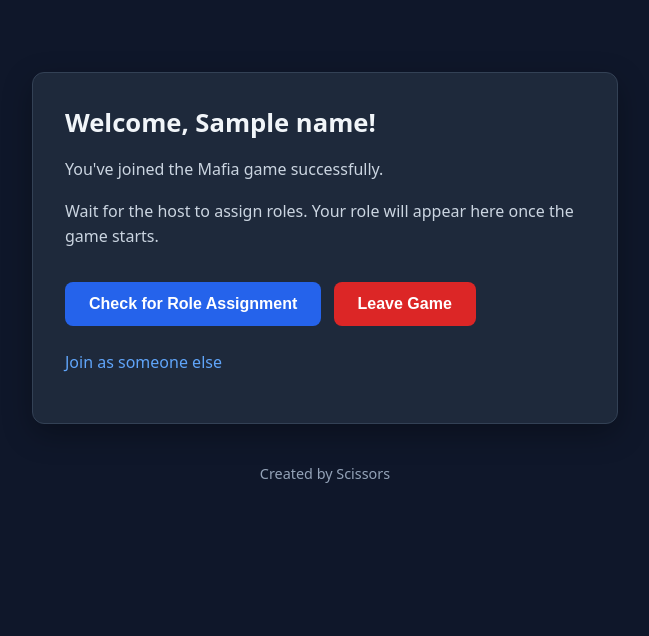
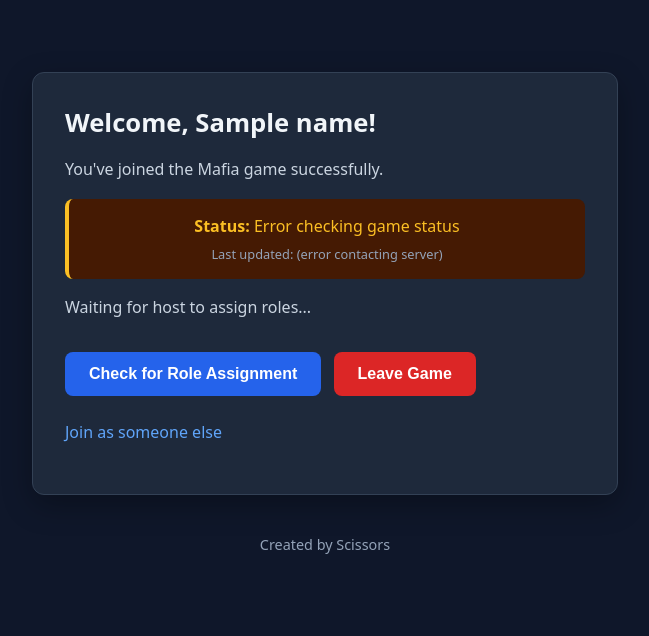
Before and after one commit to anamachivaya/mafia-game, a Flask app: template templates/thanks.html in a window 1280 px wide. Shown: the top 636 px of the page, without its empty margins (315-964 px from the left). Run offline with Flask 3, Linux system fonts and the light colour scheme; the template is opened without the code that fills it: most values are stand-ins (such as "Sample title", 1, 10 or a date in 2020).

Commit message:
Bugs fixed. Now added status screen

```diff
--- a/templates/thanks.html
+++ b/templates/thanks.html
@@ -52,6 +52,13 @@
     .btn-primary:hover {
       background: #1e40af;
     }
+    .btn-success {
+      background: #059669;
+      color: white;
+    }
+    .btn-success:hover {
+      background: #047857;
+    }
     .btn-danger {
       background: #dc2626;
       color: white;
@@ -73,16 +80,57 @@
       color: #93c5fd;
       text-decoration: underline;
     }
+    .status-indicator {
+      background: #374151;
+      padding: 1rem;
+      border-radius: 8px;
+      margin: 1rem 0;
+      text-align: center;
+      border-left: 4px solid #fbbf24;
+      transition: all 0.3s ease;
+    }
+    .status-indicator.waiting {
+      border-left-color: #fbbf24;
+      background: #451a03;
+      color: #fbbf24;
+    }
+    .status-indicator.ready {
+      border-left-color: #34d399;
+      background: #064e3b;
+      color: #34d399;
+    }
+    .last-updated {
+      font-size: 0.8rem;
+      color: #94a3b8;
+      margin-top: 0.5rem;
+    }
+    .pulse {
+      animation: pulse 2s infinite;
+    }
+    @keyframes pulse {
+      0%, 100% { opacity: 1; }
+      50% { opacity: 0.7; }
+    }
   </style>
 </head>
 <body>
   <div class="card">
     <h1>Welcome, {{ name | e }}!</h1>
     <p>You've joined the Mafia game successfully.</p>
-    <p>Wait for the host to assign roles. Your role will appear here once the game starts.</p>
+
+    <div class="status-indicator waiting" id="statusIndicator">
+      <div id="statusText">
+        <strong>Status:</strong> <span id="statusMessage">Checking game status...</span>
+      </div>
+      <div class="last-updated" id="lastUpdated">Last updated: —</div>
+    </div>
+
+    <p id="instructionText">Waiting for host to assign roles...</p>
 
     <div class="button-group">
-      <button class="btn btn-primary" onclick="checkForRole()">Check for Role Assignment</button>
+      <button class="btn btn-primary" onclick="checkForRole()" id="checkButton">
+        <span id="buttonText">Check for Role Assignment</span>
+      </button>
 
       <form method="post" action="{{ url_for('leave') }}" style="display: inline;">
         <input type="hidden" name="player_name" value="{{ name }}">
@@ -98,13 +146,68 @@
   </div>
 
   <script>
+    const statusIndicator = document.getElementById('statusIndicator');
+    const statusMessage = document.getElementById('statusMessage');
+    const lastUpdated = document.getElementById('lastUpdated');
+    const instructionText = document.getElementById('instructionText');
+    const checkButton = document.getElementById('checkButton');
+    const buttonText = document.getElementById('buttonText');
+
+    let gameStarted = false;
+    let playerName = "{{ name | e }}";
+
     function checkForRole() {
       // Redirect to home page, which will show role if assigned
       window.location.href = "{{ url_for('home') }}";
     }
 
-    // Auto-check for role assignment every 3 seconds
-    setInterval(checkForRole, 3000);
+    async function updateGameStatus() {
+      try {
+        const response = await fetch('/api/players', { cache: 'no-store' });
+        const data = await response.json();
+
+        const now = new Date();
+        lastUpdated.textContent = `Last updated: ${now.toLocaleTimeString()}`;
+
+        if (data.game_started) {
+          // Game has started, check if this player has a role
+          if (data.assignments && data.assignments[playerName]) {
+            statusIndicator.className = 'status-indicator ready pulse';
+            statusMessage.textContent = 'Role assigned! Click to view your role.';
+            instructionText.textContent = 'Your role has been assigned! Click the button below to see your role and description.';
+            checkButton.className = 'btn btn-success pulse';
+            buttonText.textContent = 'View My Role';
+            gameStarted = true;
+          } else {
+            statusIndicator.className = 'status-indicator waiting';
+            statusMessage.textContent = 'Game started but role not found.';
+            instructionText.textContent = 'The game has started but there seems to be an issue with your role assignment.';
+            checkButton.className = 'btn btn-primary';
+            buttonText.textContent = 'Check Again';
+          }
+        } else {
+          // Game not started yet
+          const playerCount = data.count || 0;
+          statusIndicator.className = 'status-indicator waiting';
+          statusMessage.textContent = `Waiting for host to assign roles... (${playerCount} players joined)`;
+          instructionText.textContent = 'The host is still setting up the game. Please wait for role assignment.';
+          checkButton.className = 'btn btn-primary';
+          buttonText.textContent = 'Check for Role Assignment';
+          gameStarted = false;
+        }
+
+      } catch (error) {
+        console.error('Error checking game status:', error);
+        statusMessage.textContent = 'Error checking game status';
+        lastUpdated.textContent = `Last updated: (error contacting server)`;
+      }
+    }
+
+    // Check status immediately when page loads
+    updateGameStatus();
+
+    // Check status every 3 seconds
+    setInterval(updateGameStatus, 3000);
   </script>
 </body>
 </html>
```
